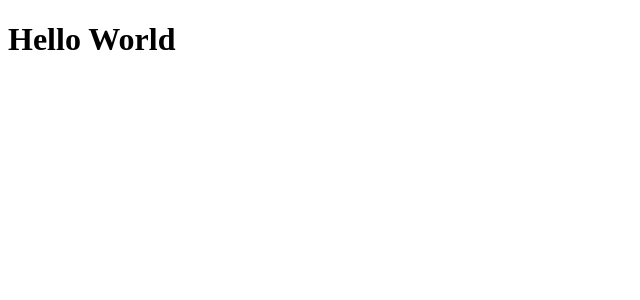
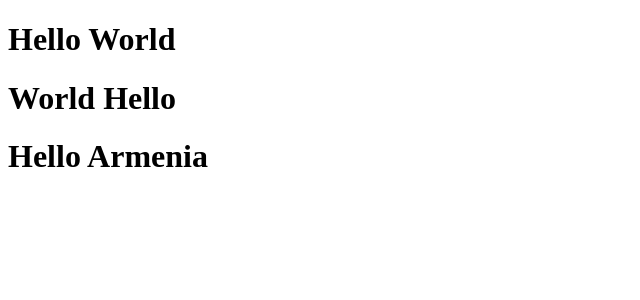
Before and after one commit to ArmanAproyan/test, a React (Vite) app: page / in a window 1280 px wide. Shown: the top 300 px of the page, without its empty margins (0-640 px from the left). Built offline with nearby package versions, Linux system fonts and the light colour scheme.

Commit message:
first commit

```diff
--- a/src/components/Lesson.tsx
+++ b/src/components/Lesson.tsx
@@ -3,6 +3,8 @@ const Lesson = () => {
   return (
     <div>
           <h1>Hello World</h1>
+          <h1>World Hello</h1>
+          <h1>Hello Armenia</h1>
     </div>
   )
 }
```
